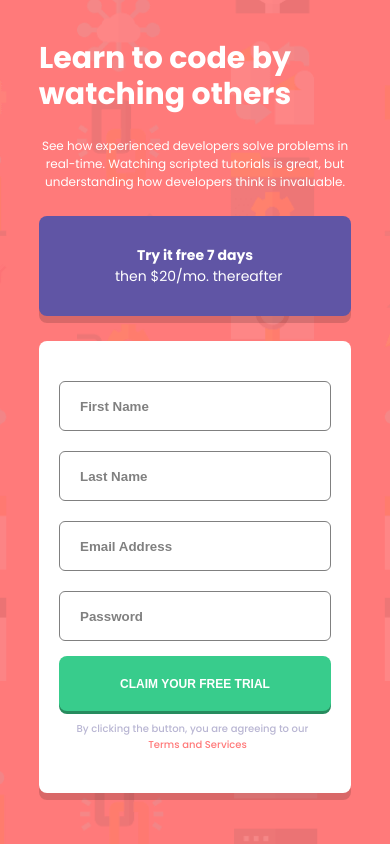
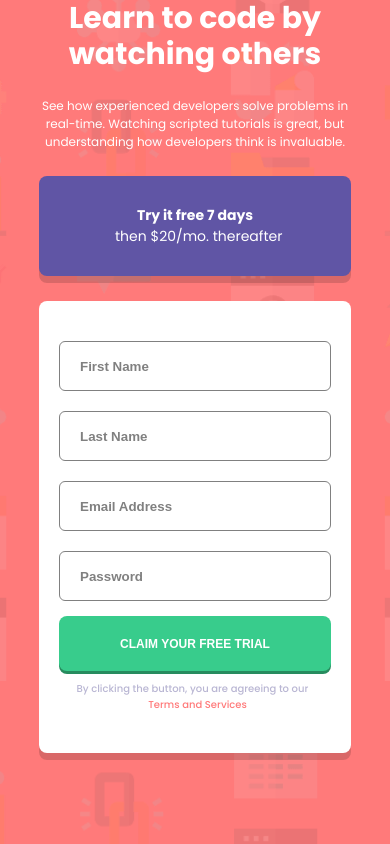
Before and after one commit to Fabiosdl/LandingPage, a React (Create React App) app: page / in a window 390 px wide. Built offline with nearby package versions, Linux system fonts and the light colour scheme.

Commit message:
added 'margin: 0 auto' at left-container text container at media 750 px

```diff
--- a/src/App.css
+++ b/src/App.css
@@ -159,10 +159,12 @@ button:hover {
 
 @media (max-width: 750px) {
   .App-container {
+
     flex-direction: column; /* Stack containers vertically */
     background-image: url(/public/images/bg-intro-mobile.png);
     background-size: cover;
     background-position: center;
+
   }
 
   .left-container, .right-container {
@@ -178,7 +180,7 @@ button:hover {
     width: 80%;
     max-width: 350px;
     font-size: 30px;
-    margin-left: 0;
+    margin: 0 auto;
     margin-bottom: 25px;
   }
 
```
